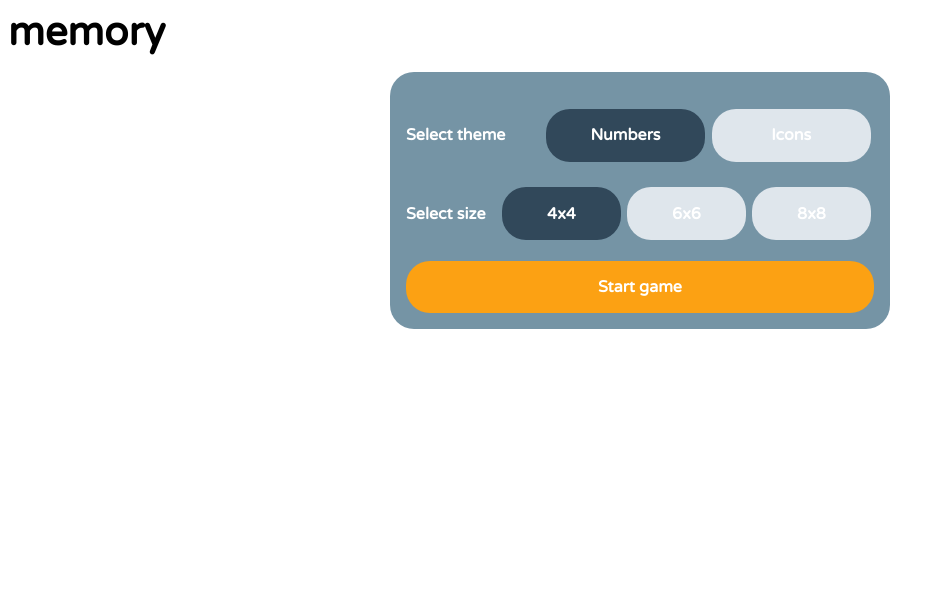
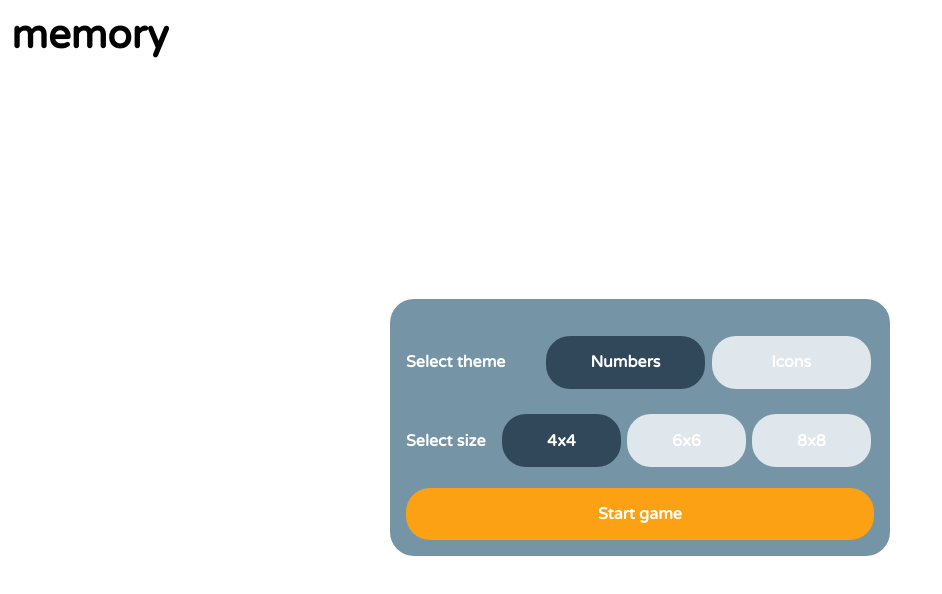
Before and after one commit to LaDIp/memory-game, a React (Create React App) app: page / in a window 1280 px wide. Shown: the top 594 px of the page, without its empty margins (0-942 px from the left). Built offline with nearby package versions, Linux system fonts and the light colour scheme.

Commit message:
Fixed styles

```diff
--- a/src/App.module.scss
+++ b/src/App.module.scss
@@ -1,19 +1,27 @@
 @import './styles/_global';
 @import './styles/_colors';
 
+.wrapper {
+  margin: 0.7em;
+  height: calc(100vh - 1.4em);
+}
+
+.header {
+  height: 5%;
+  display: flex;
+  justify-content: space-between;
+  align-items: center;
+}
+
 .main {
+  height: 95%;
   display: flex;
   justify-content: center;
   align-items: center;
 }
 
-.header {
-  height: 10%;
-  display: flex;
-  justify-content: space-between;
-}
-
 .logo {
+  height: 100%;
   margin-right: auto;
   font-size: 2.5em;
   font-weight: 900;
--- a/src/App.tsx
+++ b/src/App.tsx
@@ -39,6 +39,7 @@ function App() {
 
   return (
     <>
+      <div className={style.wrapper}>
         <header className={style.header}>
           <span className={style.logo}>memory</span>
           {game.isStart && (
@@ -65,6 +66,7 @@ function App() {
             <StartForm />
           )}
         </main>
+      </div>
     </>
   )
 }
--- a/src/components/Game/style.module.scss
+++ b/src/components/Game/style.module.scss
@@ -1,5 +1,5 @@
 .game {
-  height: 90vh;
+  height: 100%;
   display: flex;
   flex-wrap: wrap;
   justify-content: center;
--- a/src/styles/_global.scss
+++ b/src/styles/_global.scss
@@ -5,6 +5,10 @@
 }
 
 p {
+  margin: 0;
+}
+
+body {
   margin: 0;
 }
 
```
Lines whose indentation alone changed are shown as unchanged.
